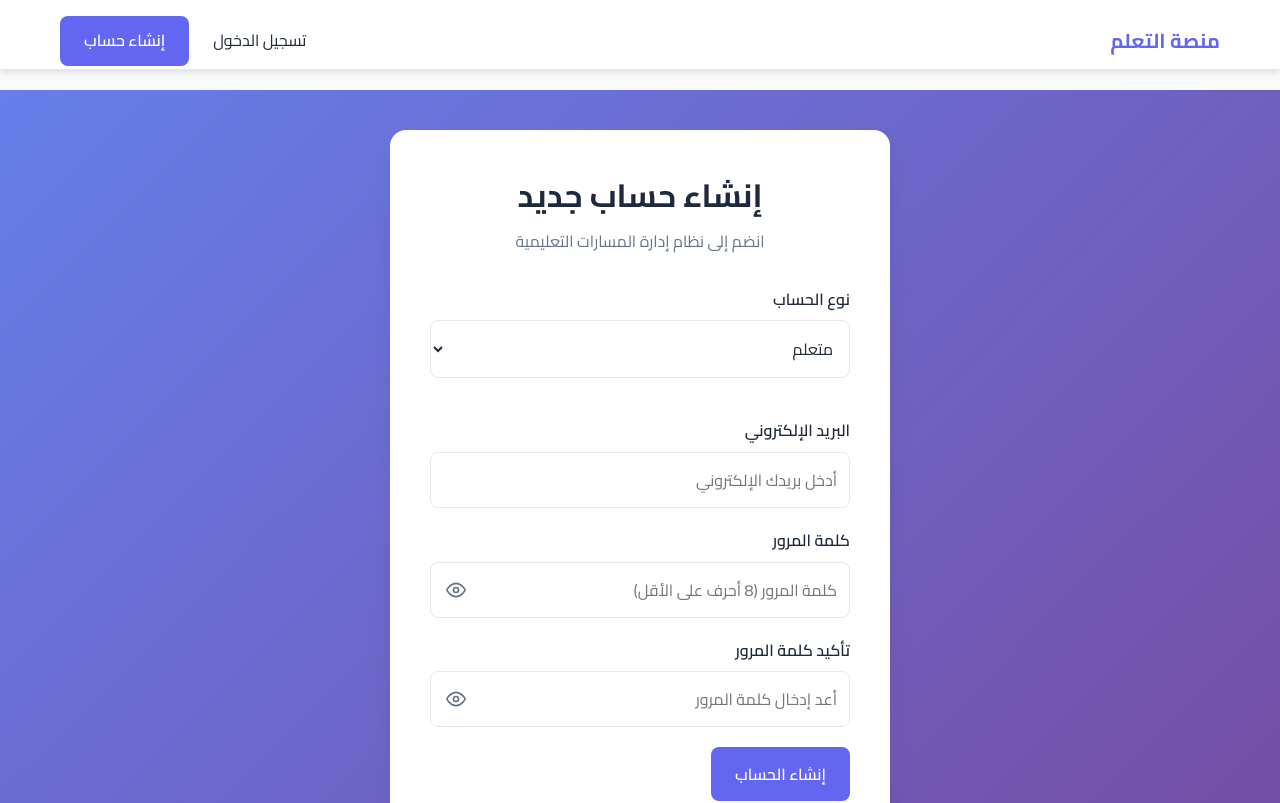
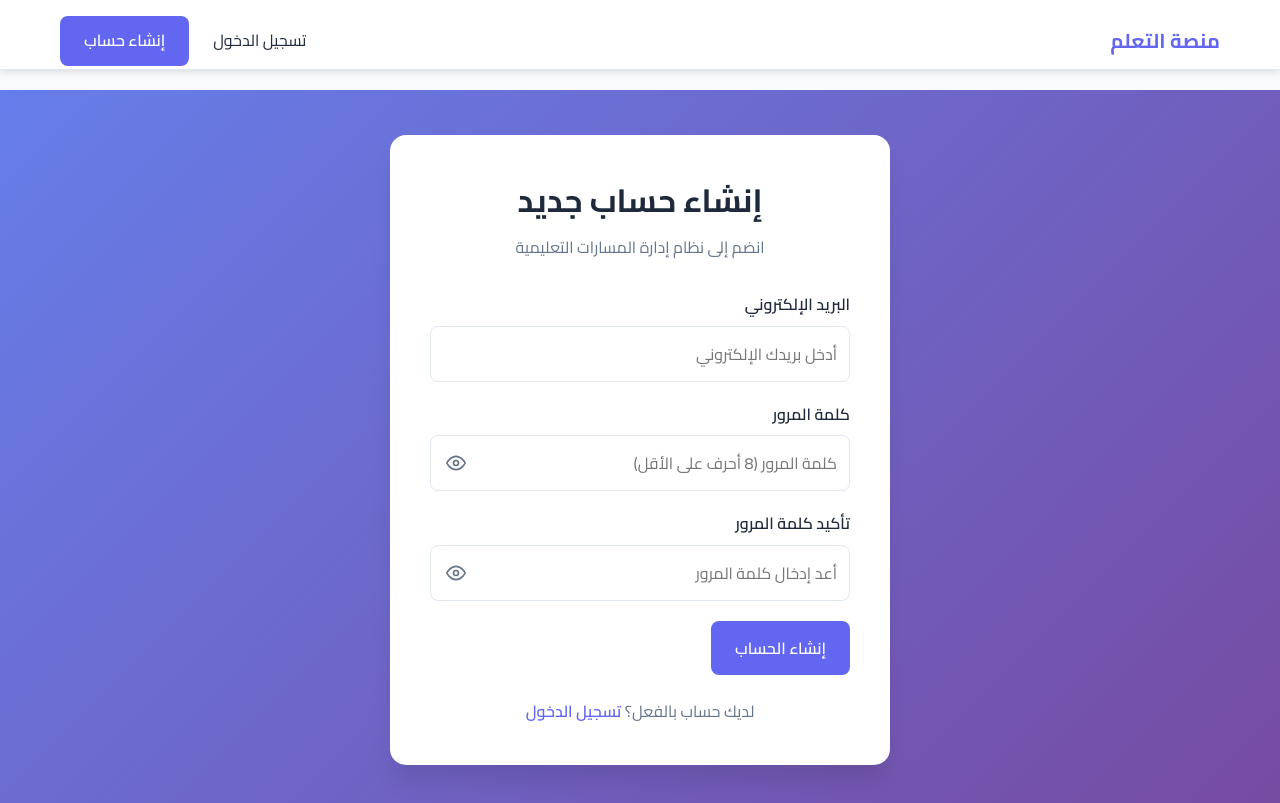
Before and after one commit to obadakartouma/JuniorProject, a React (Vite) app in the folder buildly---project-Based-learning-platform-master/frontend/: page /register in a window 1280 px wide. Shown: the top 803 px of the page. Built offline with nearby package versions, Linux system fonts and the light colour scheme.

Commit message:
register for learner fix

```diff
--- a/buildly---project-Based-learning-platform-master/frontend/src/pages/Register.jsx
+++ b/buildly---project-Based-learning-platform-master/frontend/src/pages/Register.jsx
@@ -86,19 +86,6 @@
         {error && <div className="alert alert-error">{error}</div>}
 
         <form onSubmit={handleSubmit} className="auth-form">
-          <div className="input-group">
-            <label htmlFor="userType">نوع الحساب</label>
-            <select
-              id="userType"
-              name="userType"
-              value={formData.userType}
-              onChange={handleChange}
-              className="input-group select"
-            >
-              <option value="learner">متعلم</option>
-              <option value="admin">مشرف</option>
-            </select>
-          </div>
 
           <div className="input-group">
             <label htmlFor="email">البريد الإلكتروني</label>
```
Also changed, not shown: 1 other file (tests, documents, lock files or other folders).
